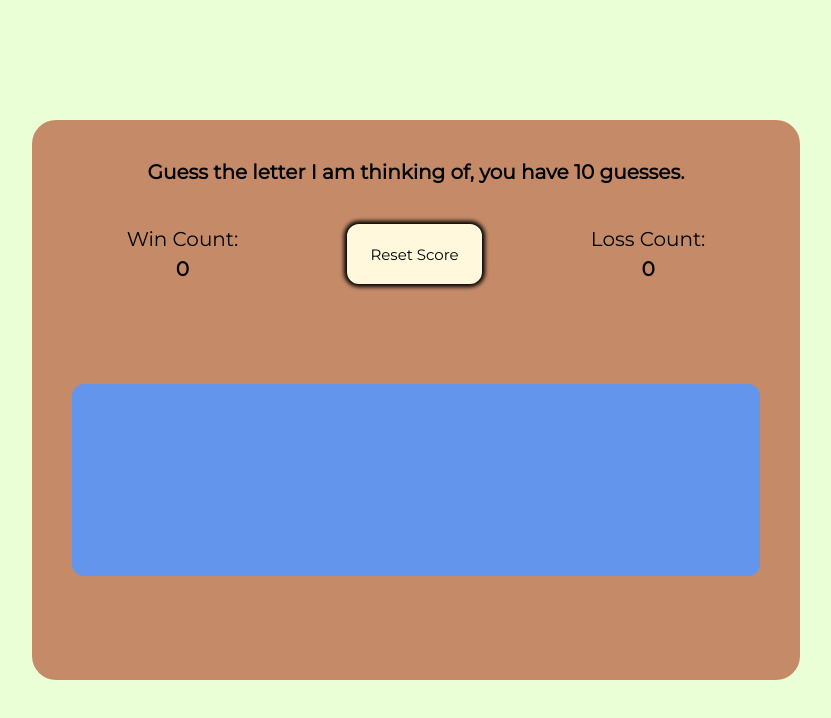
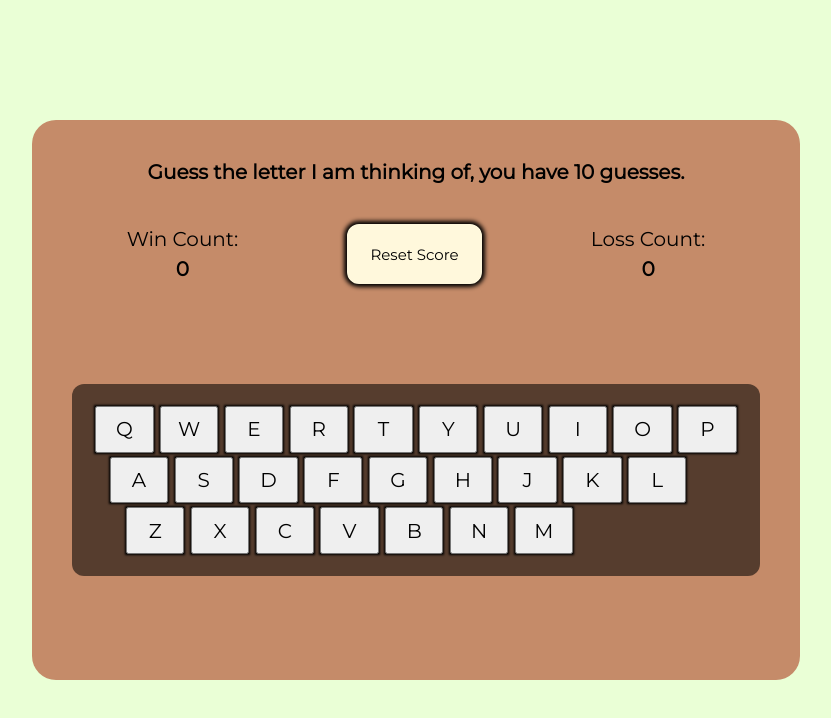
Before and after one commit to joeyduchett/Psychic-Game, a plain HTML site: page index.html in a window 1280 px wide. Shown: the whole page, without its empty margins (224-1055 px from the left). Drawn offline with nearby package versions, Linux system fonts and the light colour scheme.

Commit message:
added some functionality to keyboard, still need to run statements for logic reasons

```diff
--- a/assets/css/style.css
+++ b/assets/css/style.css
@@ -35,10 +35,43 @@ body {
     display: flex;
     margin-top: 5rem;
     height: 40%;
-    background-color: cornflowerblue;
+    background-color: rgba(0, 0, 0, 0.562);
     border-radius: .6rem;
+    flex-flow: row wrap;
+    padding: 1rem;
+}
 
+
+
+.keyBtn {
+    flex-grow: 0;
+    width: 9%;
+    margin: .1rem .5%;
+    box-shadow: 0 0 2px 1px black;
+    transition: .2s ease-in;
 }
+
+.keyBtn:hover {
+    background-color: black;
+    color: white;
+}
+
+/*
+.keyBtn:nth-child(odd) {
+    background-color: black;
+    color: white;
+} */
+
+.keyBtnA {
+    margin-left: .887986rem;
+}
+
+.keyBtnZ {
+    margin-left: 1.7rem;
+}
+
+
+
 
 .reset {
     background-color: cornsilk;
--- a/assets/javascript/game.js
+++ b/assets/javascript/game.js
@@ -16,7 +16,33 @@ let winCount = 0;
 let loseCount = 0;
 let guessCounter = 10;
 const alphabet = ["a", "b", "c", "d", "e", "f", "g", "h", "i", "j", "k", "l", "m", "n", "o", "p", "q", "r", "s", "t", "u", "v", "w", "x", "y", "z"];
-let alphabetStr = 'qwertyuiopasdfghjklzxcvbnm';
-let alphabetArr = alphabetStr.split("");
-console.log(alphabetArr);
+let qwertyStr = 'qwertyuiopasdfghjklzxcvbnm';
+let qwertyArr = qwertyStr.split("");
+console.log(qwertyArr);
 let guessedLetters = [];
+
+function createButtons(qwertyArr){
+    for (let i = 0; i < qwertyArr.length; i++){
+        let keyBtn = $('<button>');
+        let qwerty = qwertyArr[i];
+        qwerty = qwerty.toUpperCase();
+        console.log(qwerty);
+        keyBtn.addClass('keyBtn keyBtn' + qwerty);
+        keyBtn.text(qwerty);
+        $('.keyboard').append(keyBtn);
+        // give button a class,
+        // text content of array at the index CaretPosition,
+        // append buttons to keybaoryod div
+    }
+}
+
+// function logArr(qwertyArr) {
+//     console.log(qwertyArr);
+
+// }
+
+// qwertyArr.keypress(function (e) {
+//     logArr(qwertyArr);
+// });
+
+createButtons(qwertyArr);
--- a/index.html
+++ b/index.html
@@ -6,6 +6,10 @@
     <meta name="viewport" content="width=device-width, initial-scale=1.0">
     <meta http-equiv="X-UA-Compatible" content="ie=edge">
     <title>Document</title>
+    <script
+  src="https://code.jquery.com/jquery-3.4.1.js"
+  integrity="sha256-WpOohJOqMqqyKL9FccASB9O0KwACQJpFTUBLTYOVvVU="
+  crossorigin="anonymous"></script>
     <link href="https://fonts.googleapis.com/css?family=Montserrat&display=swap" rel="stylesheet">
     <link rel="stylesheet" href="assets/css/reset.css">
     <link rel="stylesheet" href="assets/css/style.css">
@@ -26,7 +30,7 @@
                     <h2>0</h2>
                 </div>
             </div>
-            <div class="keyboard">
+            <div id = "keyboard" class="keyboard">
 
             </div>
         </div>
```
